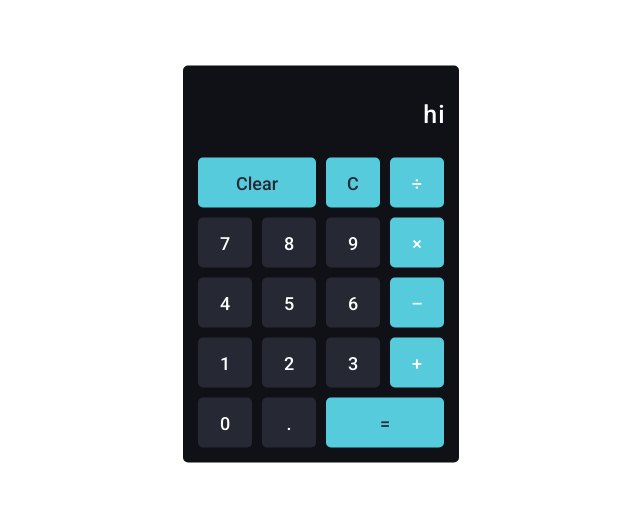
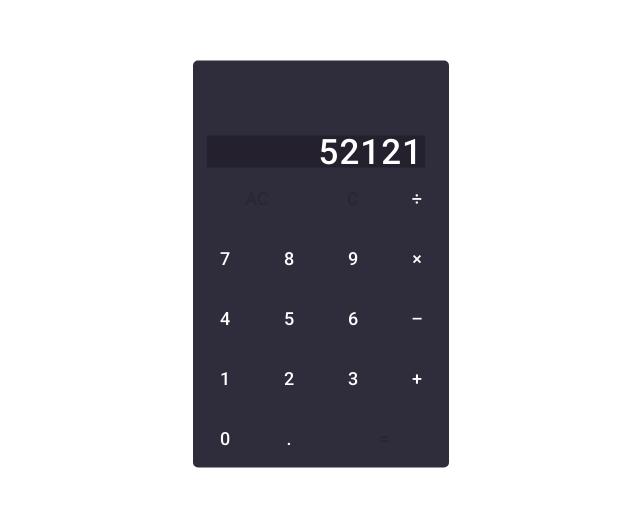
Before and after one commit to Rubendvb/calculator-react, a React (Create React App) app: page / in a window 1280 px wide. Shown: the part 136-642 px from the top of the page, without its empty margins (319-959 px from the left). Built offline with nearby package versions, Linux system fonts and the light colour scheme.

Commit message:
Exportando componentes

```diff
--- a/package.json
+++ b/package.json
@@ -9,6 +9,7 @@
     "react": "^17.0.2",
     "react-dom": "^17.0.2",
     "react-scripts": "4.0.3",
+    "styled-components": "^5.3.0",
     "web-vitals": "^1.0.1"
   },
   "scripts": {
--- a/src/App.css
+++ b/src/App.css
@@ -7,25 +7,6 @@ body {
   display: flex;
   justify-content: center;
   align-items: center;
-}
-
-.container {
-  top: 50%;
-  left: 50%;
-  position: absolute;
-  transform: translate(-50%, -50%);
-  margin: 0 auto;
-  width: 256px;
-  text-align: center;
-  border: 10px solid #101116;
-  background: #101116;
-  border-radius: 5px;
-}
-
-.keypad {
-  display: grid;
-  grid-template-columns: repeat(4, 1fr);
-  grid-auto-rows: minmax(60px, auto);
 }
 
 input[type="text"] {
@@ -56,16 +37,6 @@ input[type="text"] {
   color: #262834;
 }
 
-button {
-  margin: 5px;
-  border: none;
-  border-radius: 5px;
-  cursor: pointer;
-  background: #262834;
-  color: #ffffff;
-  font-weight: 500;
-}
-
 input:focus,
 input:active,
 button:focus,
@@ -74,5 +45,5 @@ button:active {
 }
 
 .highlight {
-  background: #56cbdb;
+  background: #bfbfc1;
 }
--- a/src/App.js
+++ b/src/App.js
@@ -1,8 +1,9 @@
 import React, { useState } from "react";
 import "./App.css";
+import { Main, Button, Form, Keypad } from "./styles";
 
 function App() {
-  const [result, setResult] = useState("hi");
+  const [result, setResult] = useState("52121");
 
   const handleClick = (e) => {
     setResult(result.concat(e.target.name));
@@ -26,68 +27,68 @@ function App() {
 
   return (
     <>
-      <div className="container">
-        <form>
+      <Main>
+        <Form>
           <input type="text" value={result} />
-        </form>
+        </Form>
 
-        <div className="keypad">
-          <button className="highlight" onClick={clear} id="clear">
-            Clear
-          </button>
-          <button className="highlight" onClick={backspace} id="backspace">
+        <Keypad>
+          <Button className="highlight" onClick={clear} id="clear">
+            AC
+          </Button>
+          <Button className="highlight" onClick={backspace} id="backspace">
             C
-          </button>
-          <button className="highlight" name="/" onClick={handleClick}>
+          </Button>
+          <Button className="highlight" name="/" onClick={handleClick}>
             &divide;
-          </button>
-          <button name="7" onClick={handleClick}>
+          </Button>
+          <Button name="7" onClick={handleClick}>
             7
-          </button>
-          <button name="8" onClick={handleClick}>
+          </Button>
+          <Button name="8" onClick={handleClick}>
             8
-          </button>
-          <button name="9" onClick={handleClick}>
+          </Button>
+          <Button name="9" onClick={handleClick}>
             9
-          </button>
-          <button className="highlight" name="*" onClick={handleClick}>
+          </Button>
+          <Button className="highlight" name="*" onClick={handleClick}>
             &times;
-          </button>
-          <button name="4" onClick={handleClick}>
+          </Button>
+          <Button name="4" onClick={handleClick}>
             4
-          </button>
-          <button name="5" onClick={handleClick}>
+          </Button>
+          <Button name="5" onClick={handleClick}>
             5
-          </button>
-          <button name="6" onClick={handleClick}>
+          </Button>
+          <Button name="6" onClick={handleClick}>
             6
-          </button>
-          <button className="highlight" name="-" onClick={handleClick}>
+          </Button>
+          <Button className="highlight" name="-" onClick={handleClick}>
             &ndash;
-          </button>
-          <button name="1" onClick={handleClick}>
+          </Button>
+          <Button name="1" onClick={handleClick}>
             1
-          </button>
-          <button name="2" onClick={handleClick}>
+          </Button>
+          <Button name="2" onClick={handleClick}>
             2
-          </button>
-          <button name="3" onClick={handleClick}>
+          </Button>
+          <Button name="3" onClick={handleClick}>
             3
-          </button>
-          <button className="highlight" name="+" onClick={handleClick}>
+          </Button>
+          <Button className="highlight" name="+" onClick={handleClick}>
             +
-          </button>
-          <button name="0" onClick={handleClick}>
+          </Button>
+          <Button name="0" onClick={handleClick}>
             0
-          </button>
-          <button name="." onClick={handleClick}>
+          </Button>
+          <Button name="." onClick={handleClick}>
             .
-          </button>
-          <button className="highlight" onClick={calculate} id="result">
+          </Button>
+          <Button className="highlight" onClick={calculate} id="result">
             =
-          </button>
-        </div>
-      </div>
+          </Button>
+        </Keypad>
+      </Main>
     </>
   );
 }
--- /dev/null
+++ b/src/styles.js
@@ -0,0 +1,53 @@
+import styled from "styled-components";
+
+export const Main = styled.div`
+  top: 50%;
+  left: 50%;
+  position: absolute;
+  transform: translate(-50%, -50%);
+  margin: 0 auto;
+  width: 256px;
+  text-align: center;
+  border: none;
+  background: #2f2c3b;
+  border-radius: 5px;
+`;
+
+export const Button = styled.button`
+  margin: 5px;
+  border: none;
+  border-radius: 5px;
+  cursor: pointer;
+  background: #2f2c3b;
+  color: #ffffff;
+  font-weight: 500;
+`;
+
+export const Form = styled.form`
+  input {
+    height: 30px;
+    width: 214px;
+    background: #24202e;
+    border: 0px;
+    text-align: right;
+    font-size: 35px;
+    font-weight: 500;
+    letter-spacing: 1px;
+    margin-top: 75px;
+    margin-left: -10px;
+  }
+
+  input + input {
+    font-size: 10px;
+    color: #7d5dff;
+    height: 15px;
+    margin-bottom: 25px;
+    margin-top: 0px;
+  }
+`;
+
+export const Keypad = styled.div`
+  display: grid;
+  grid-template-columns: repeat(4, 1fr);
+  grid-auto-rows: minmax(60px, auto);
+`;
```
Also changed, not shown: 1 other file (tests, documents, lock files or other folders).
